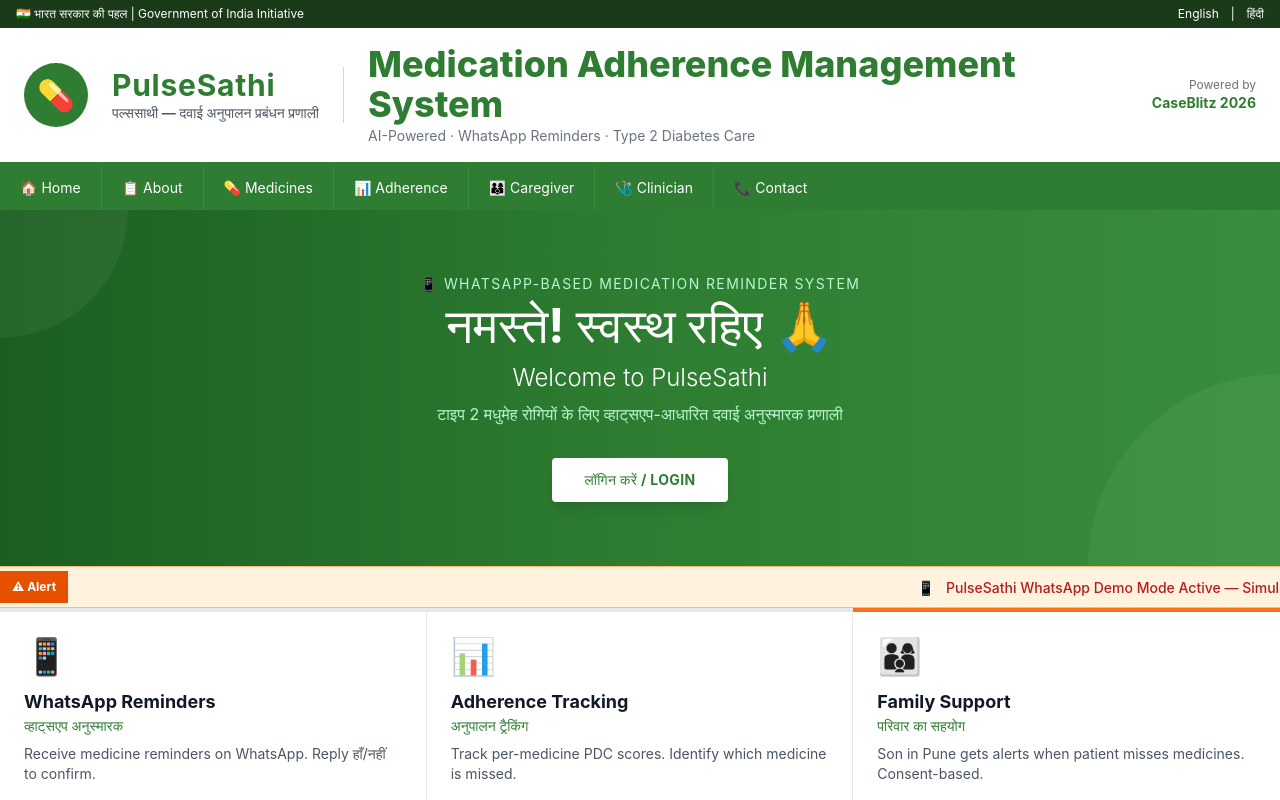
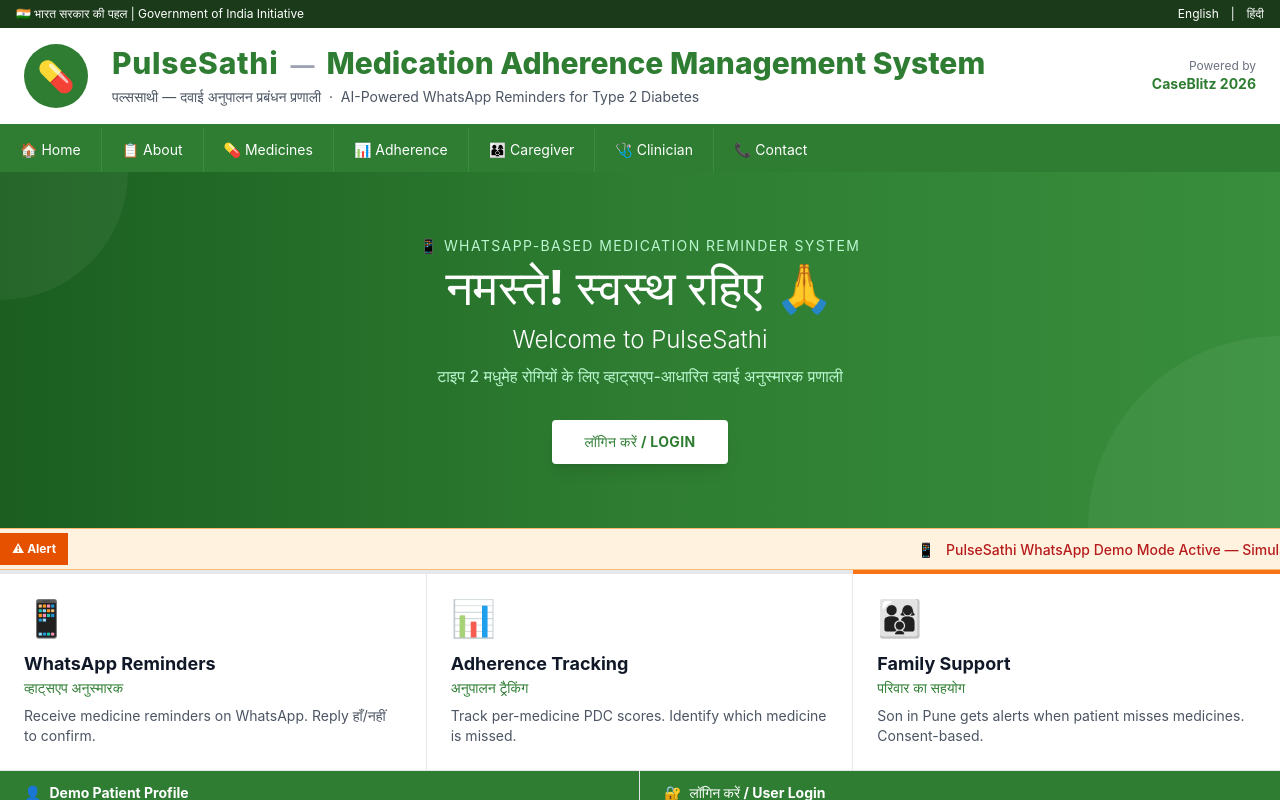
Before and after one commit to ritikravi/PulseSathi, a React (Vite) app in the folder frontend/: page /login in a window 1280 px wide. Shown: the top 800 px of the page. Built offline with nearby package versions, Linux system fonts and the light colour scheme.

Commit message:
feat: unified header - PulseSathi — Medication Adherence Management System on one line

```diff
--- a/frontend/src/pages/LoginPage.tsx
+++ b/frontend/src/pages/LoginPage.tsx
@@ -59,27 +59,28 @@
             <span className="text-white text-3xl">💊</span>
           </div>
 
-          {/* Left: PulseSathi name */}
-          <div className="flex-shrink-0">
-            <h1 className="text-2xl sm:text-3xl font-bold text-[#2e7d32] tracking-wide leading-tight">
-              PulseSathi
-            </h1>
-            <p className="text-sm text-gray-600 font-semibold">
-              पल्ससाथी — दवाई अनुपालन प्रबंधन प्रणाली
+          {/* Unified brand block */}
+          <div className="flex-1 hidden sm:flex flex-col justify-center">
+            {/* Top row: PulseSathi — Medication Adherence Management System */}
+            <div className="flex items-baseline gap-3">
+              <h1 className="text-3xl font-extrabold text-[#2e7d32] tracking-wide whitespace-nowrap">
+                PulseSathi
+              </h1>
+              <span className="text-2xl font-bold text-gray-400">—</span>
+              <p className="text-3xl font-extrabold text-[#2e7d32] leading-tight">
+                Medication Adherence Management System
+              </p>
+            </div>
+            {/* Bottom row: Hindi + tagline */}
+            <p className="text-sm text-gray-600 mt-1">
+              <span className="font-semibold">पल्ससाथी</span> — दवाई अनुपालन प्रबंधन प्रणाली &nbsp;·&nbsp; AI-Powered WhatsApp Reminders for Type 2 Diabetes
             </p>
           </div>
 
-          {/* Divider */}
-          <div className="hidden sm:block w-px h-14 bg-gray-300 flex-shrink-0" />
-
-          {/* Right: Big tagline fills remaining space */}
-          <div className="flex-1 hidden sm:block">
-            <p className="text-3xl sm:text-4xl font-extrabold text-[#2e7d32] leading-tight">
-              Medication Adherence Management System
-            </p>
-            <p className="text-sm text-gray-500 mt-0.5">
-              AI-Powered · WhatsApp Reminders · Type 2 Diabetes Care
-            </p>
+          {/* Mobile: stacked */}
+          <div className="flex-1 sm:hidden">
+            <h1 className="text-2xl font-extrabold text-[#2e7d32]">PulseSathi</h1>
+            <p className="text-xs text-gray-600">पल्ससाथी — दवाई अनुपालन प्रबंधन प्रणाली</p>
           </div>
 
           <div className="ml-auto text-right hidden sm:block flex-shrink-0">
```
